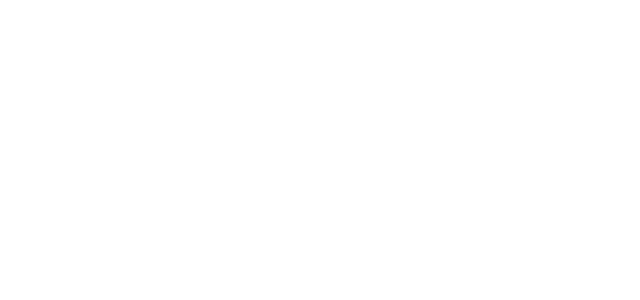
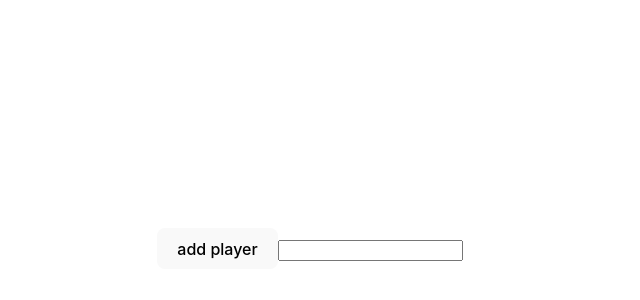
Before and after one commit to TalyaAlbeck/rotem-talya, a React (Vite) app in the folder react-project-2/: page / in a window 1280 px wide. Shown: the part 134-434 px from the top of the page, without its empty margins (330-970 px from the left). Built offline with nearby package versions, Linux system fonts and the light colour scheme.

Commit message:
begining

```diff
--- a/react-project-2/src/App.jsx
+++ b/react-project-2/src/App.jsx
@@ -2,12 +2,16 @@
 import reactLogo from './assets/react.svg'
 import viteLogo from '/vite.svg'
 import './App.css'
+import AddPlayer from './component/add-player'
 
 function App() {
+  // const [showAddPlayer, setShowAddPlayer] = useState("");
+
+
 
   return (
     <>
-
+       <AddPlayer />
     </>
   )
 }
--- /dev/null
+++ b/react-project-2/src/component/add-player.jsx
@@ -0,0 +1,42 @@
+import React, {useState} from "react";
+import App from "../App";
+
+function AddPlayer() {
+    const [inputValue, setInputValue] = useState("")
+    const [usersArr, setUsersArr]= useState([])
+    // let playerName = document.getElementById("new-player");
+    // if (!localStorage.getItem()) {
+        // let userName = e.target.value;
+        // console.log(userName);
+
+    // }
+    function hendleInputChange(e) {
+        let userName = e.target.value;
+        console.log(userName);
+
+        setInputValue(userName);
+      }
+
+      function addNewPlayer(){
+        //usersArr.push(inputValue);
+        setUsersArr([...usersArr,inputValue]);
+        console.log('usersArr: ', usersArr);
+
+        // props.setInputValue();
+
+      }
+
+    return (
+        <>
+        <button onClick={addNewPlayer}>add player</button>
+        <input type="text" id="new-player" onChange={hendleInputChange}></input>
+        <h1>{usersArr}</h1>
+        </>
+    )
+}
+
+// export function addPlayerValue(){
+//     setShowAddPlayer(true);
+//   }
+
+export default AddPlayer;
```
Also changed, not shown: react-project-2/src/component/display-player.jsx (added).
